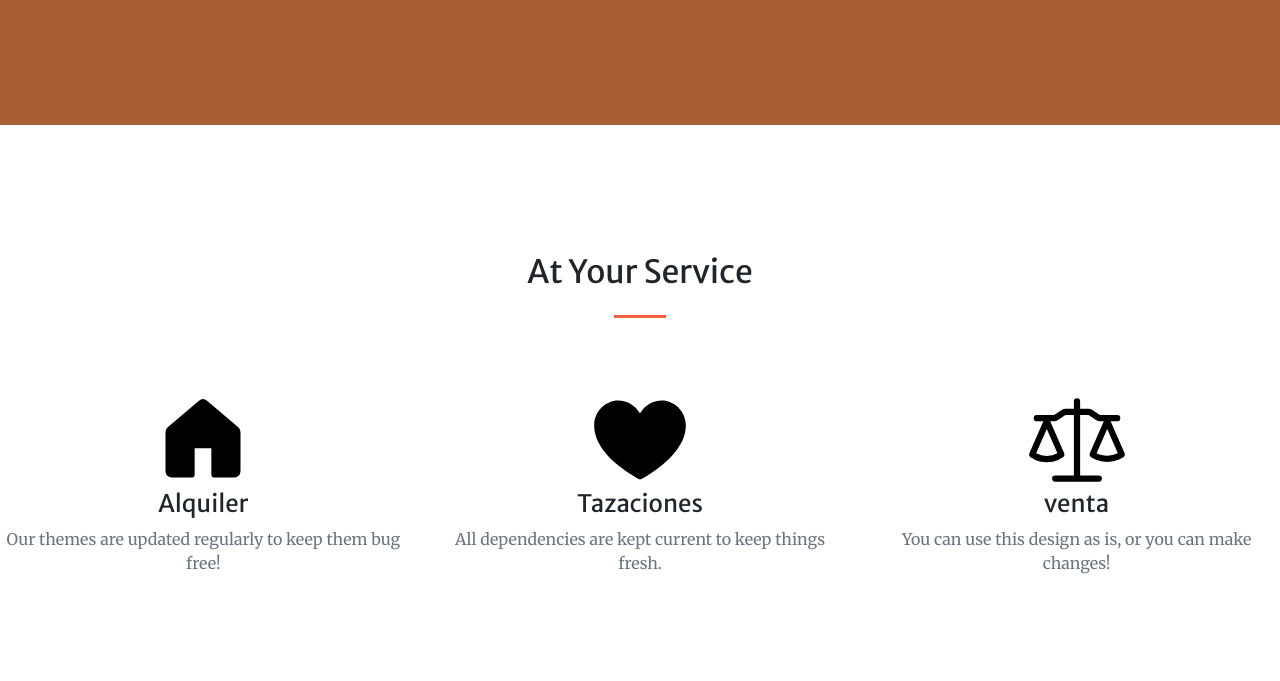
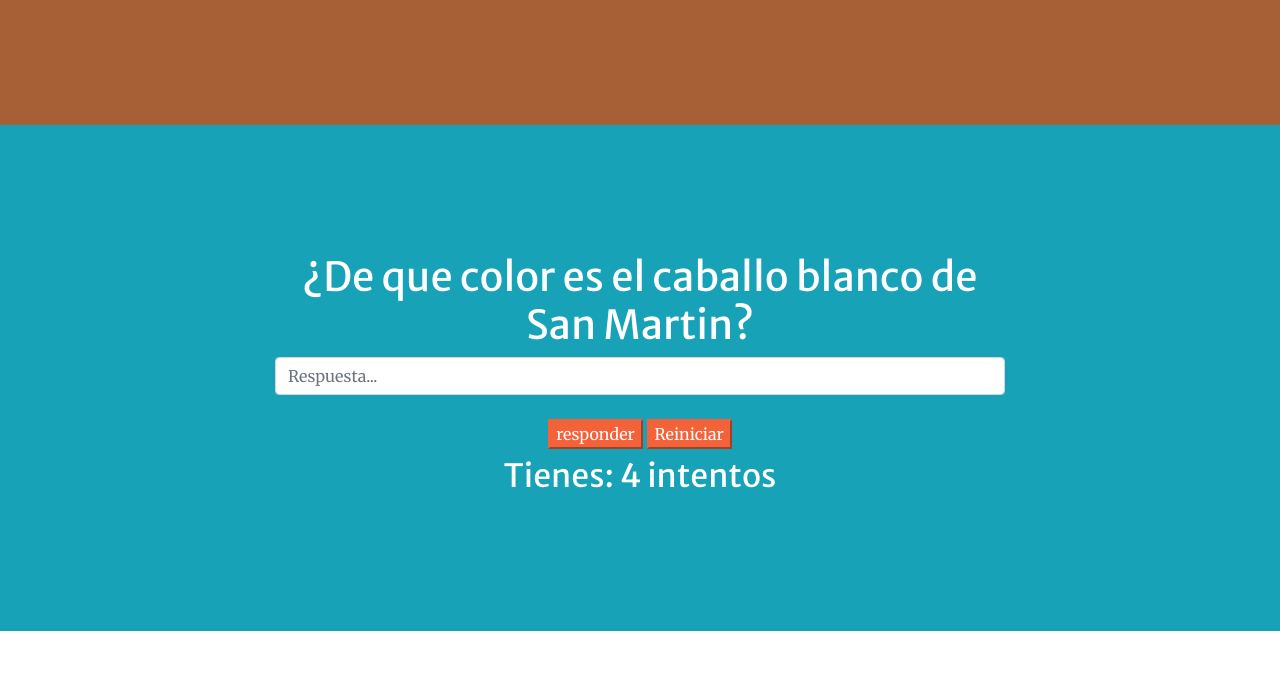
Before and after one commit to lautarox35/proyectodeptosclip, a plain HTML site: page index.html in a window 1280 px wide. Shown: the part 1249-1930 px from the top of the page. Drawn offline with nearby package versions, Linux system fonts and the light colour scheme.

Commit message:
Agrego adivinanza

```diff
--- /dev/null
+++ b/adivinanza.js
@@ -0,0 +1,37 @@
+var c = 4
+
+function contar() {
+    c -= 1
+    document.getElementById("intentos").innerHTML = ("Tienes: "+c + " intentos")
+    if (c == 0) {
+        document.getElementById("resultado").innerHTML = ("Te quedaste sin intentos")
+    }
+
+
+}
+function capturar() {
+    document.getElementById("btns2").disabled = true
+    var respuesta = document.getElementById("Resp").value;
+    if (respuesta === "blanco" ) {
+        document.getElementById("resultado").innerHTML = ("ganaste!! sos un genio!! era blanco!!");
+        document.getElementById("btns").disabled = true
+        document.getElementById("btns2").disabled = false
+    }
+    else {
+        document.getElementById("resultado").innerHTML = ("no es correcto te quedan: ");
+    }
+    if (c == 2 && respuesta != "blanco") {
+        document.getElementById("pista1").innerHTML = ("Pista 1: empieza con b")
+    }
+    if (c == 1 && respuesta != "blanco") {
+        document.getElementById("pista2").innerHTML = ("Pista 2: termina con o")
+    }
+    if (c === 0 && respuesta != "blanco" )  {
+        document.getElementById("resultado").innerHTML = ("Te quedaste sin intentos")
+        document.getElementById("btns").disabled = true
+        document.getElementById("btns2").disabled = false
+
+    }
+} function reiniciar() {
+    location.reload(true);
+}
--- a/index.html
+++ b/index.html
@@ -21,6 +21,7 @@
     <!-- Core theme CSS (includes Bootstrap)-->
     <link href="css/styles.css" rel="stylesheet" />
     <script src="https://unpkg.com/feather-icons"></script>
+    <script src="adivinanza.js"></script>
 </head>
 
 <body id="page-top">
@@ -34,9 +35,12 @@
             <div class="collapse navbar-collapse" id="navbarResponsive">
                 <ul class="navbar-nav ml-auto my-2 my-lg-0">
                     <li class="nav-item"><a class="nav-link js-scroll-trigger" href="#about">Inicio</a></li>
+                    <li class="nav-item"><a class="nav-link js-scroll-trigger" href="#adivinanza">adivinanza</a></li>
                     <li class="nav-item"><a class="nav-link js-scroll-trigger" href="#services">Servicios</a></li>
+
                     <li class="nav-item"><a class="nav-link js-scroll-trigger" href="#portfolio">Portfolio</a></li>
                     <li class="nav-item"><a class="nav-link js-scroll-trigger" href="#contact">Contacto</a></li>
+
                 </ul>
             </div>
         </div>
@@ -72,6 +76,26 @@
                         Molestias neque, consectetur quisquam porro eveniet quaerat, iste maiores assumenda debitis
                         deserunt, nostrum pariatur id. </p>
                     <a class="btn btn-light btn-xl js-scroll-trigger" href="#services">Servicios</a>
+                </div>
+            </div>
+        </div>
+    </section>
+    <!--Adivinanza-->
+    <section class="page-section bg-info" id="adivinanza">
+        <div class="container">
+            <div class="row justify-content-center">
+                <div class="col-lg-8 text-center">
+                <form>
+                    <h1 style="color: white;">¿De que color es el caballo blanco de San Martin?</h1>
+                    <input class="form-control" placeholder="Respuesta..." type="text" id="Resp">
+                    <br>
+                    <input class="btn-primary" type="button" value="responder" id="btns" onclick="contar();capturar()">
+                    <input class="btn-primary" type="button" value="Reiniciar" id="btns2" onclick="reiniciar()">
+                </form>
+                <h2 style="color: white;" id="resultado"></h2>
+                <h2 style="color: white;" id="pista1"></h2>
+                <h2 style="color: white;" id="pista2"></h2>
+                <h2 style="color: white;" id="intentos">Tienes: 4 intentos</h2>
                 </div>
             </div>
         </div>
```
